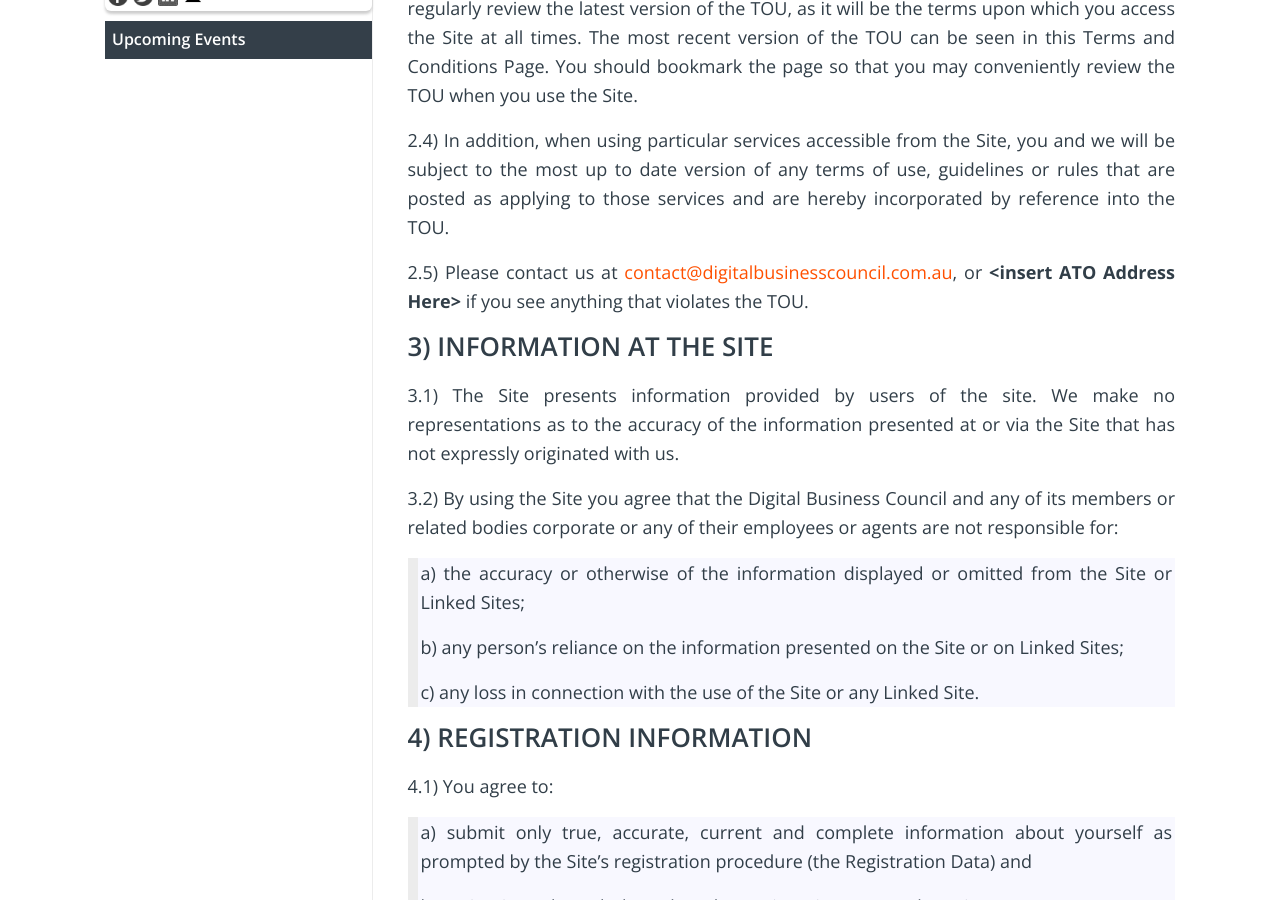
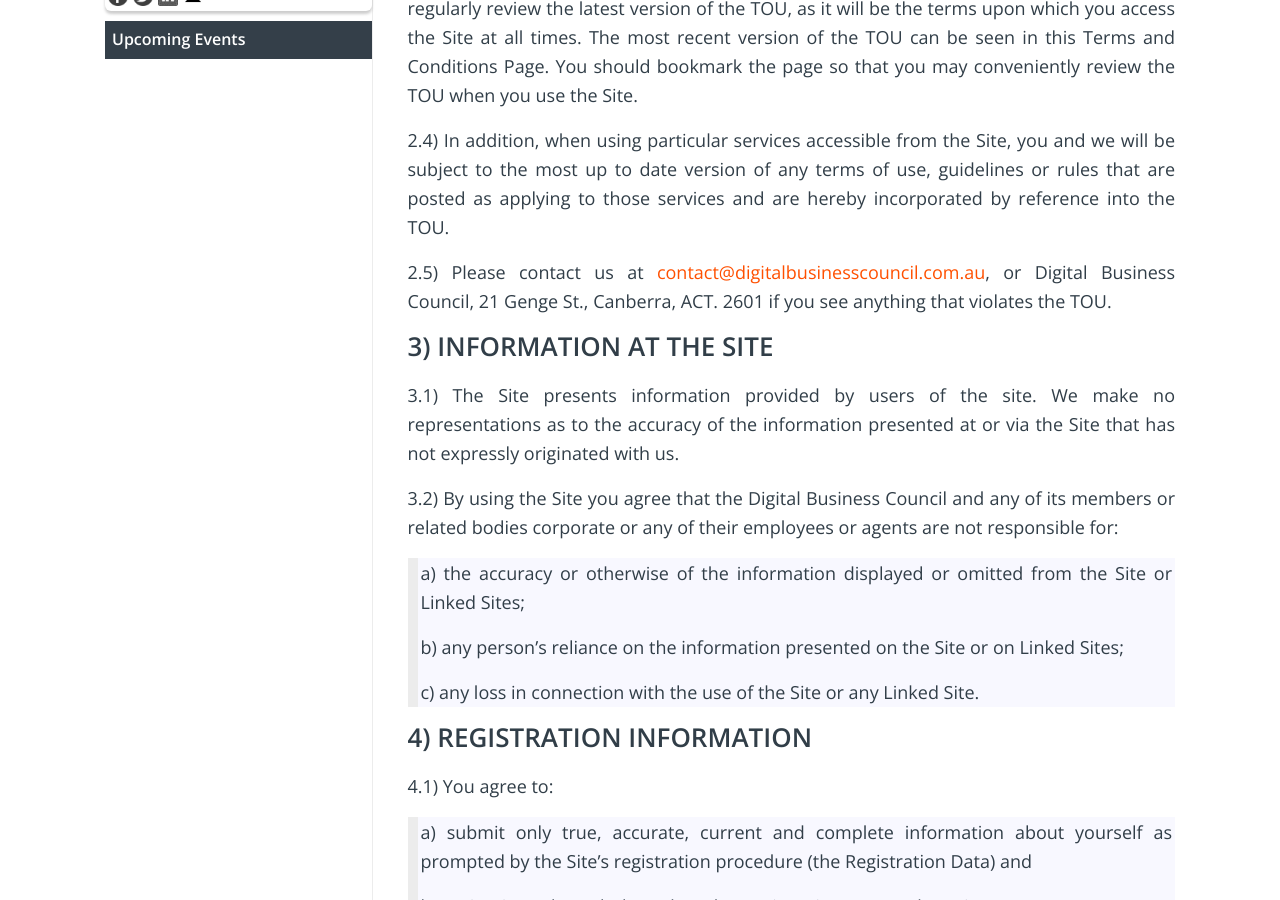
Before and after one commit to Digital-Business-Council/Digital-Business-Council.github.io, a Jekyll site: the page built from pages/policies/terms-of-use.md, in a window 1280 px wide and 900 px high, scrolled down 721 px. Built offline with Jekyll 4.4.1, drawn with Linux system fonts in a browser that asks for light colours; comment, search, counter and statistics services are not loaded.

Commit message:
Update terms-of-use.md

```diff
--- a/pages/policies/terms-of-use.md
+++ b/pages/policies/terms-of-use.md
@@ -22,7 +22,7 @@
 
 2.4) In addition, when using particular services accessible from the Site, you and we will be subject to the most up to date version of any terms of use, guidelines or rules that are posted as applying to those services and are hereby incorporated by reference into the TOU.
 
-2.5) Please contact us at [contact@digitalbusinesscouncil.com.au](mailto:contact@digitalbusinesscouncil.com.au), or **\<insert ATO Address Here\>** if you see anything that violates the TOU.
+2.5) Please contact us at [contact@digitalbusinesscouncil.com.au](mailto:contact@digitalbusinesscouncil.com.au), or Digital Business Council, 21 Genge St., Canberra, ACT. 2601 if you see anything that violates the TOU.
 
 ## 3) INFORMATION AT THE SITE
 
```
